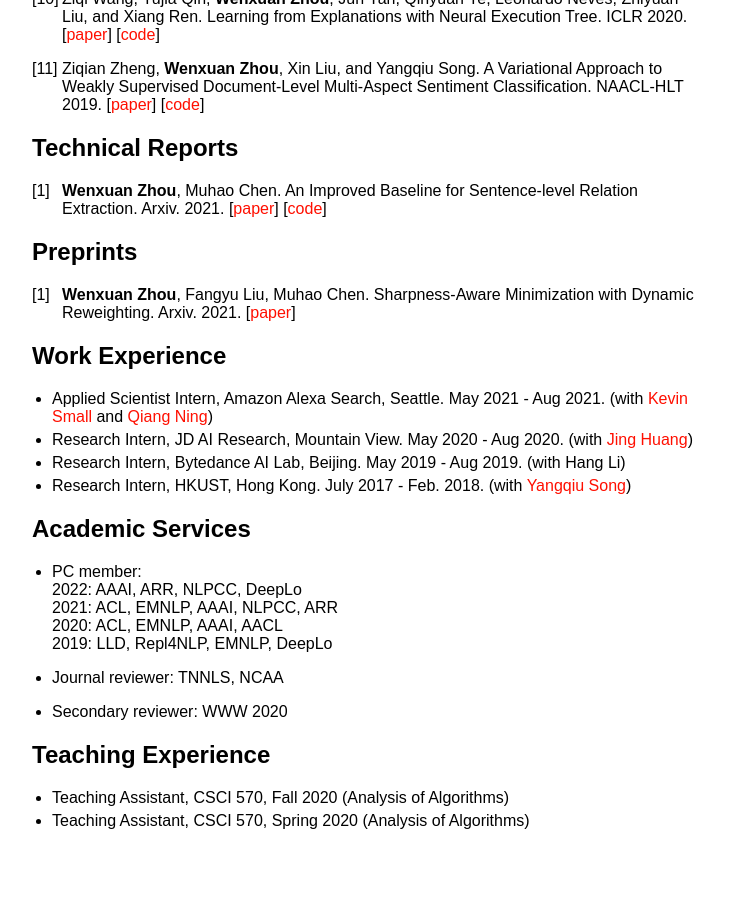
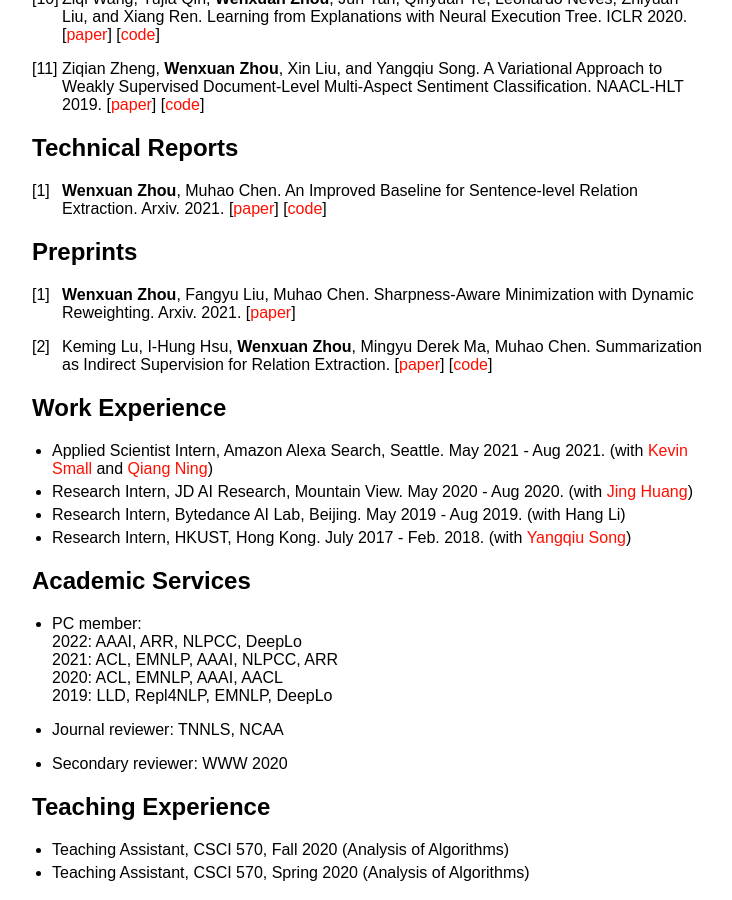
Before and after one commit to wzhouad/wzhouad.github.io, a Jekyll site: the page built from index.md, in a window 1280 px wide and 900 px high, scrolled down 1089 px. Shown: the whole window, without its empty margins (258-990 px from the left). Built offline with Jekyll 4.4.1, drawn with Linux system fonts in a browser that asks for light colours; our own code applies the rules of GitHub Pages for plain Markdown files; before the commit the page ends 1937 px from its top, so only the background shows below that; some of the changed lines change nothing that is shown.

Commit message:
Update index.md

```diff
--- a/index.md
+++ b/index.md
@@ -21,7 +21,7 @@ I'm a fourth-year Ph.D. candidate at the University of Southern California worki
 
 1. Yiwei Wang, Muhao Chen, **Wenxuan Zhou**, Yujun Cai, Yuxuan Liang, and Bryan Hooi. GraphCache: Message Passing as Caching for Sentence-Level Relation Extraction. NAACL-Findings 2022. \[[paper](https://arxiv.org/abs/2205.03786)]
 
-1. **Wenxuan Zhou\***, Fangyu Liu\*, Ivan Vulić, Nigel Collier, and Muhao Chen. Prix-LM: Pretraining for Multilingual Knowledge Base Construction. ACL 2022. \[[paper](https://arxiv.org/abs/2110.08443)] \[[code](https://github.com/luka-group/prix-lm)\] \[[slides](slides/Pirx-LM_ACL22.pdf)\]
+1. **Wenxuan Zhou\***, Fangyu Liu\*, Ivan Vulić, Nigel Collier, and Muhao Chen. Prix-LM: Pretraining for Multilingual Knowledge Base Construction. ACL 2022. \[[paper](https://aclanthology.org/2022.acl-long.371/)] \[[code](https://github.com/luka-group/prix-lm)\] \[[slides](slides/Pirx-LM_ACL22.pdf)\]
 
 1. **Wenxuan Zhou**, Fangyu Liu, and Muhao Chen. Contrastive Out-of-Distribution Detection for Pretrained Transformers. EMNLP 2021. \[[paper](https://aclanthology.org/2021.emnlp-main.84/)\] \[[code](https://github.com/wzhouad/Contra-OOD)\] \[[slides](slides/OOD_EMNLP21.pdf)\]
 
@@ -44,6 +44,8 @@ I'm a fourth-year Ph.D. candidate at the University of Southern California worki
 
 1. **Wenxuan Zhou**, Fangyu Liu, Muhao Chen. Sharpness-Aware Minimization with Dynamic Reweighting. Arxiv. 2021. \[[paper](https://arxiv.org/abs/2112.08772)]
 
+2. Keming Lu, I-Hung Hsu, **Wenxuan Zhou**, Mingyu Derek Ma, Muhao Chen. Summarization as Indirect Supervision for Relation Extraction. \[[paper](https://arxiv.org/abs/2205.09837)\] \[[code](https://github.com/luka-group/SuRE)\]
+
 ## Work Experience
 * Applied Scientist Intern, Amazon Alexa Search, Seattle. May 2021 - Aug 2021. (with [Kevin Small](http://www.kevinsmall.org/) and [Qiang Ning](https://www.qiangning.info/))
 * Research Intern, JD AI Research, Mountain View. May 2020 - Aug 2020. (with [Jing Huang](https://sites.google.com/view/drjinghuang))
```
